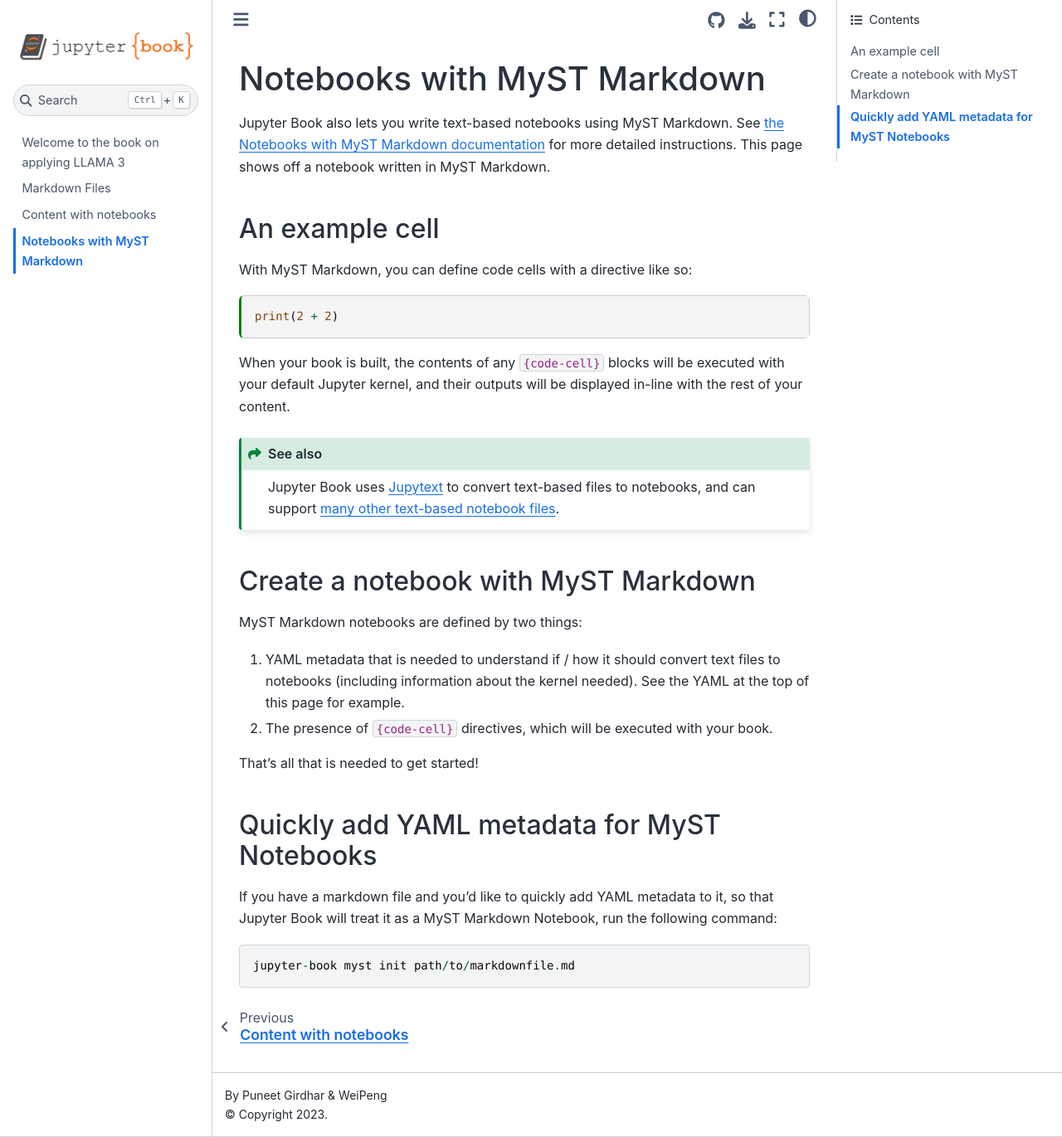
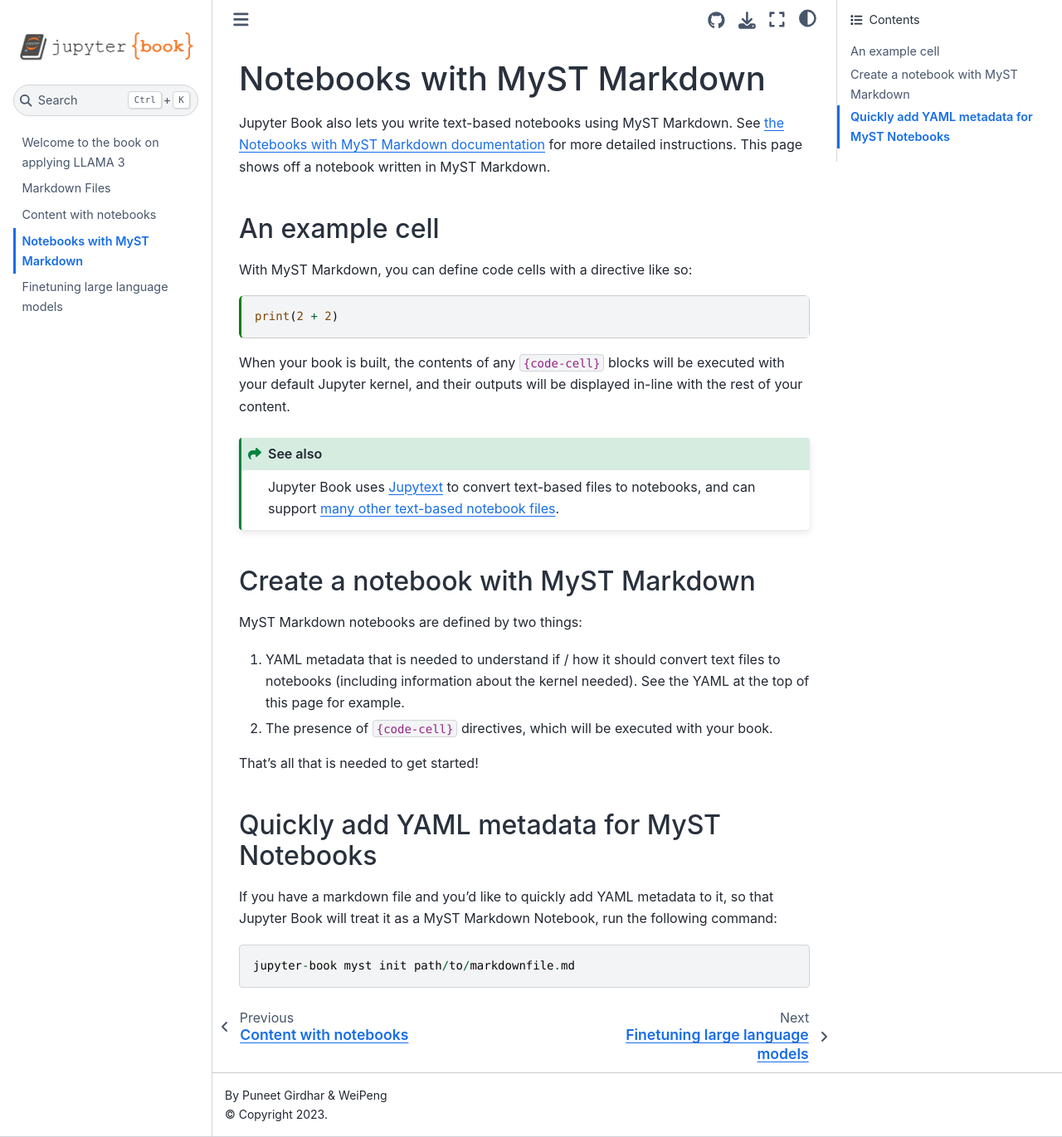
Before and after one commit to pmaxit/apply_llama3, a Jupyter Book: the page built from markdown-notebooks.md, in a window 1280 px wide and 1371 px high. Shown: the whole window at 83% size. Built offline with Jupyter Book 1.0.4 settings and Sphinx 7.4.7 and the Sphinx Book theme 1.1.4, drawn with Linux system fonts in a browser that asks for light colours.

Commit message:
adding toc

```diff
--- a/_toc.yml
+++ b/_toc.yml
@@ -7,3 +7,4 @@
 - file: markdown
 - file: notebooks
 - file: markdown-notebooks
+- file: Finetuning Large Language models
```
